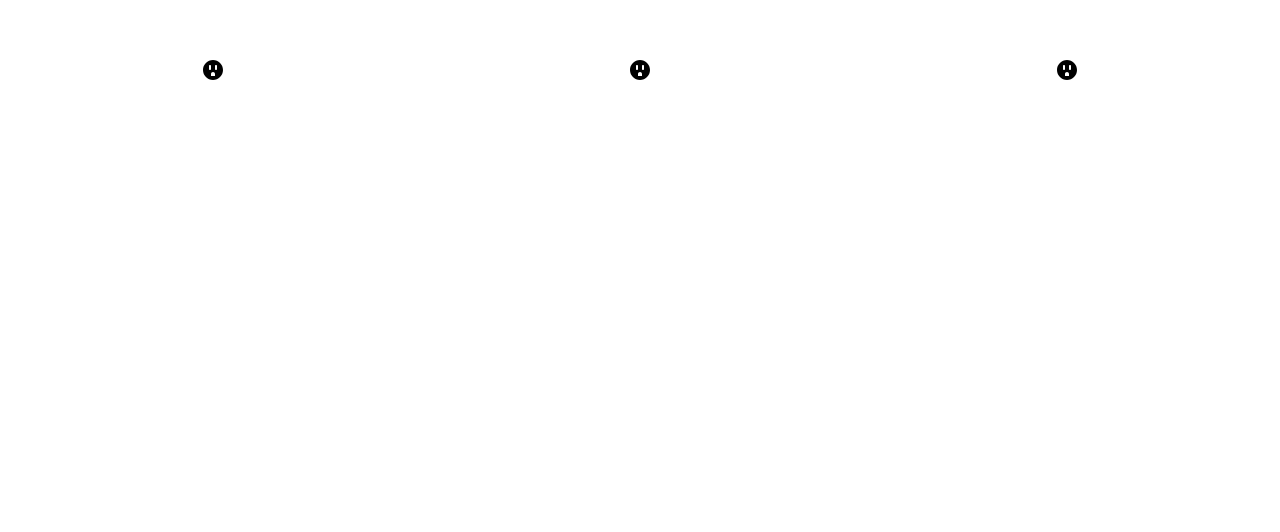
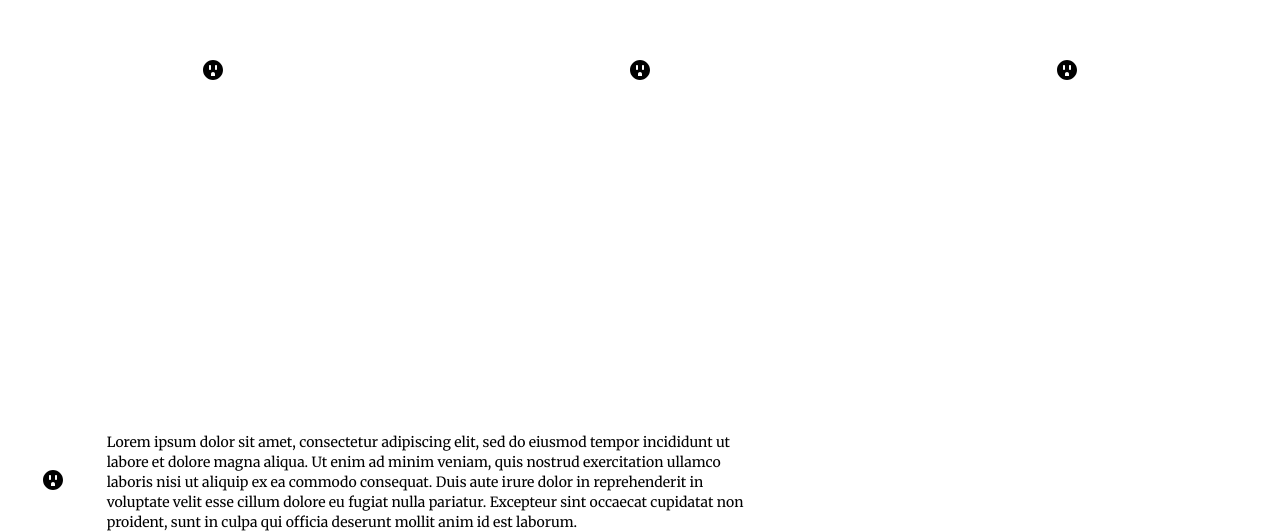
Before and after one commit to Braxmaster/master_thesis_website, a React (Create React App) app: page / in a window 1280 px wide. Shown: the part 1894-2426 px from the top of the page. Before the commit the page ends 2326 px from the top, so only its background shows below. Built offline with nearby package versions, Linux system fonts and the light colour scheme.

Commit message:
Now with bottom border

```diff
--- /dev/null
+++ b/src/BottomBorder.js
@@ -0,0 +1,28 @@
+import React from "react";
+import { Grid, Typography } from "@material-ui/core";
+
+function BottomBorder(props) {
+  return (
+    <div>
+      <Grid
+        container
+        direction="row"
+        justify="center"
+        alignItems="center"
+        className="Component_grid"
+      >
+        <Grid item xs={1}>
+          <img src={props.Logo}/>
+        </Grid>
+        <Grid item xs={6}>
+          <Typography align="left" variant="body2">
+              {props.Text}
+          </Typography>
+        </Grid>
+        <Grid item xs={5}></Grid>
+      </Grid>
+    </div>
+  );
+}
+
+export default BottomBorder;
--- a/src/site.js
+++ b/src/site.js
@@ -3,6 +3,7 @@
 import NavigationCircle from "./NavigationCircle";
 import TopBorder from "./TopBorder";
 import ThreePicturesComponent from "./ThreePicturesComponent";
+import BottomBorder from "./BottomBorder";
 import { ThemeProvider, createMuiTheme } from "@material-ui/core/styles";
 
 import { black, white, PLACEHOLDER_SVG } from "./pictures/img_exporter";
@@ -114,6 +115,10 @@
             PicThree={PLACEHOLDER_SVG}
           />
           <div ref={this.ABOUT_US}></div>
+          <BottomBorder
+            Logo={PLACEHOLDER_SVG}
+            Text="Lorem ipsum dolor sit amet, consectetur adipiscing elit, sed do eiusmod tempor incididunt ut labore et dolore magna aliqua. Ut enim ad minim veniam, quis nostrud exercitation ullamco laboris nisi ut aliquip ex ea commodo consequat. Duis aute irure dolor in reprehenderit in voluptate velit esse cillum dolore eu fugiat nulla pariatur. Excepteur sint occaecat cupidatat non proident, sunt in culpa qui officia deserunt mollit anim id est laborum."
+          />
         </div>
       </ThemeProvider>
     );
```
Also changed, not shown: 1 other file (tests, documents, lock files or other folders).
